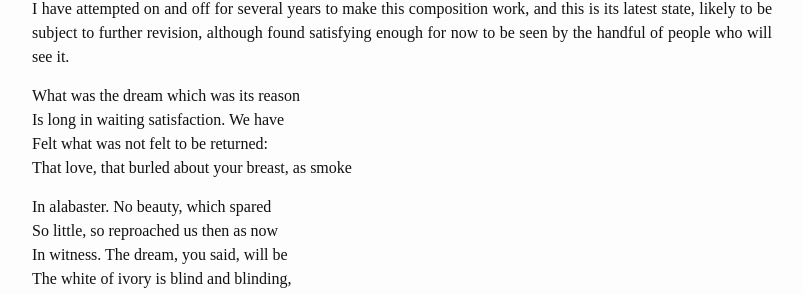
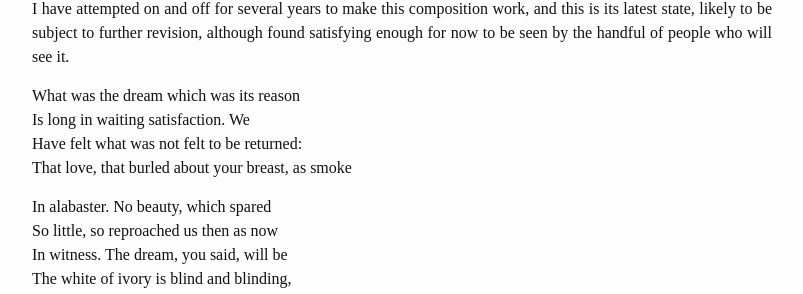
Before and after one commit to TheatrumMundi/TheatrumMundi, a Jekyll site: the page built from _posts/2025-01-03-composition-vi.markdown, in a window 1280 px wide. Shown: the part 261-555 px from the top of the page, without its empty margins (238-1041 px from the left). Built offline with Jekyll 4.4.1, drawn with Linux system fonts in a browser that asks for light colours; some web fonts are replaced.

```diff
--- a/_posts/2025-01-03-composition-vi.markdown
+++ b/_posts/2025-01-03-composition-vi.markdown
@@ -8,8 +8,8 @@ categories: jekyll update
 I have attempted on and off for several years to make this composition work, and this is its latest state, likely to be subject to further revision, although found satisfying enough for now to be seen by the handful of people who will see it.
 
 What was the dream which was its reason <br>
-Is long in waiting satisfaction. We have <br>
-Felt what was not felt to be returned: <br>
+Is long in waiting satisfaction. We <br>
+Have felt what was not felt to be returned: <br>
 That love, that burled about your breast, as smoke <br>
 
 In alabaster. No beauty, which spared <br>
```
